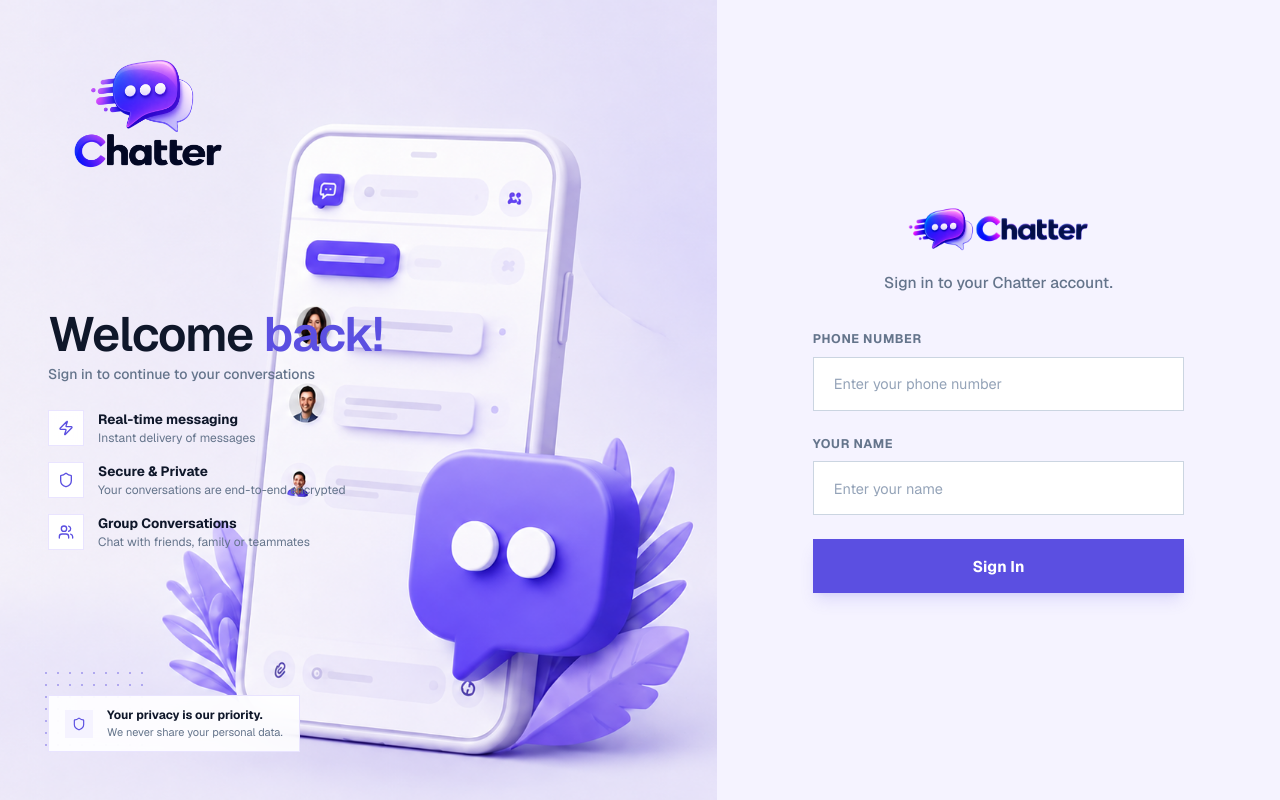
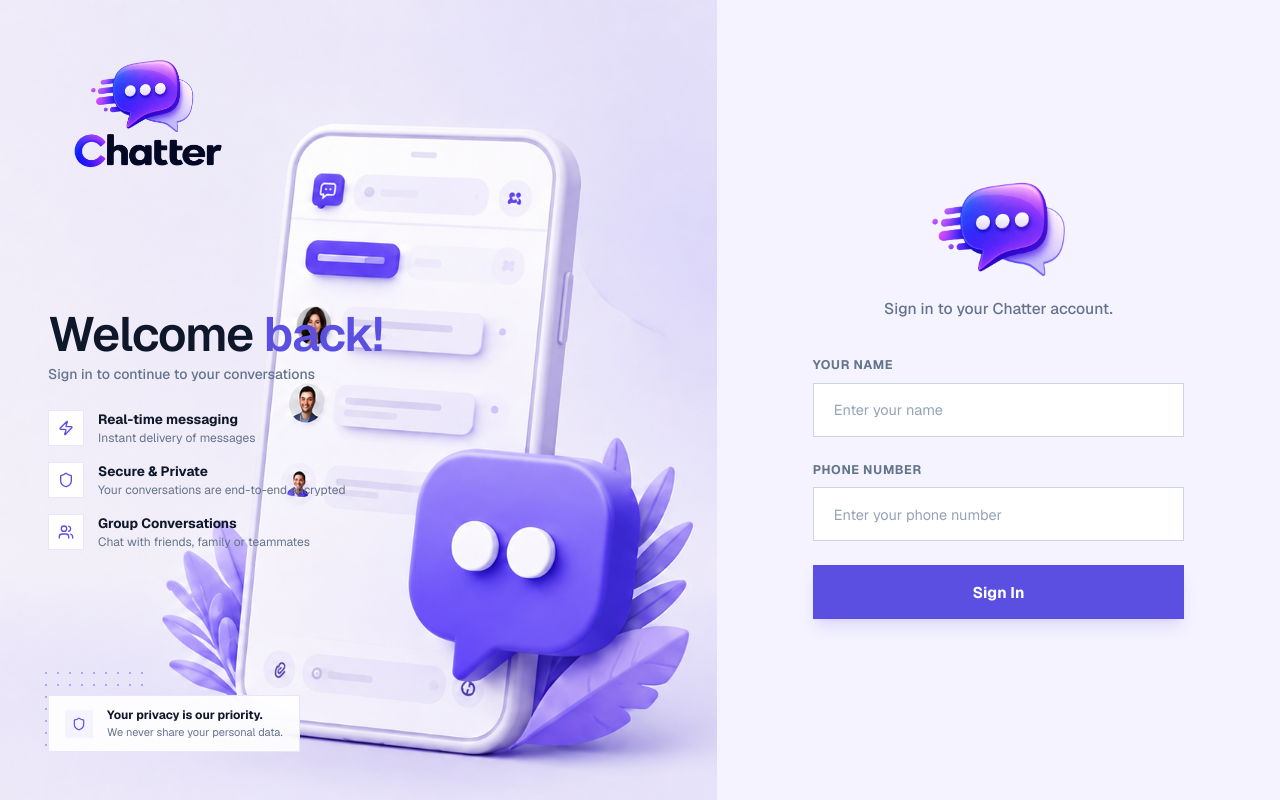
Before and after one commit to Alok4D/chat-app-frontend, a Next.js app: page /login in a window 1280 px wide. Built offline with nearby package versions, Linux system fonts and the light colour scheme.

Commit message:
feat: implement LoginForm component for user authentication

```diff
--- a/app/(auth)/_components/LoginForm.tsx
+++ b/app/(auth)/_components/LoginForm.tsx
@@ -24,16 +24,26 @@ export const LoginForm: React.FC = () => {
   };
 
   return (
-    <div className="w-full max-w-[520px] p-10 sm:p-12">
+    <div className="w-full max-w-[520px] px-0 py-8 sm:p-10 md:p-12">
 
       {/* Centered Brand Logo (Enlarged) */}
       <div className="flex justify-center mb-5">
+        {/* Mobile Logo */}
         <Image
           src="/logo/nav-logo.png"
           alt="Chatter Logo"
           width={190}
           height={54}
-          className="h-11 w-auto object-contain"
+          className="block md:hidden h-11 w-auto object-contain"
+          priority
+        />
+        {/* Tablet & Desktop Logo */}
+        <Image
+          src="/icons/favlogo.png"
+          alt="Chatter Logo"
+          width={190}
+          height={154}
+          className="hidden md:block h-24 w-auto object-contain"
           priority
         />
       </div>
@@ -46,23 +56,7 @@ export const LoginForm: React.FC = () => {
       {/* Form */}
       <form onSubmit={handleSubmit(onSubmit)} className="space-y-6">
 
-        {/* Phone Number Field */}
-        <div className="space-y-2 text-left">
-          <label className="block text-[12.5px] font-bold text-[#64748B] uppercase tracking-wider">
-            Phone Number
-          </label>
-          <input
-            type="tel"
-            placeholder="Enter your phone number"
-            className="w-full h-[54px] px-5 rounded-xs bg-white text-[14.5px] text-[#0F172A] placeholder-[#94A3B8] border border-[#CBD5E1] focus:border-[#5B4FE1] focus:ring-4 focus:ring-[#5B4FE1]/10 shadow-2xs outline-none transition-all"
-            {...register("phone")}
-          />
-          {errors.phone && (
-            <p className="mt-1 text-xs text-red-500 font-medium">
-              {errors.phone.message}
-            </p>
-          )}
-        </div>
+
 
         {/* Your Name Field */}
         <div className="space-y-2 text-left">
@@ -78,6 +72,24 @@ export const LoginForm: React.FC = () => {
           {errors.name && (
             <p className="mt-1 text-xs text-red-500 font-medium">
               {errors.name.message}
+            </p>
+          )}
+        </div>
+
+         {/* Phone Number Field */}
+        <div className="space-y-2 text-left">
+          <label className="block text-[12.5px] font-bold text-[#64748B] uppercase tracking-wider">
+            Phone Number
+          </label>
+          <input
+            type="tel"
+            placeholder="Enter your phone number"
+            className="w-full h-[54px] px-5 rounded-xs bg-white text-[14.5px] text-[#0F172A] placeholder-[#94A3B8] border border-[#CBD5E1] focus:border-[#5B4FE1] focus:ring-4 focus:ring-[#5B4FE1]/10 shadow-2xs outline-none transition-all"
+            {...register("phone")}
+          />
+          {errors.phone && (
+            <p className="mt-1 text-xs text-red-500 font-medium">
+              {errors.phone.message}
             </p>
           )}
         </div>
```
Also changed, not shown: 1 other file (tests, documents, lock files or other folders).
